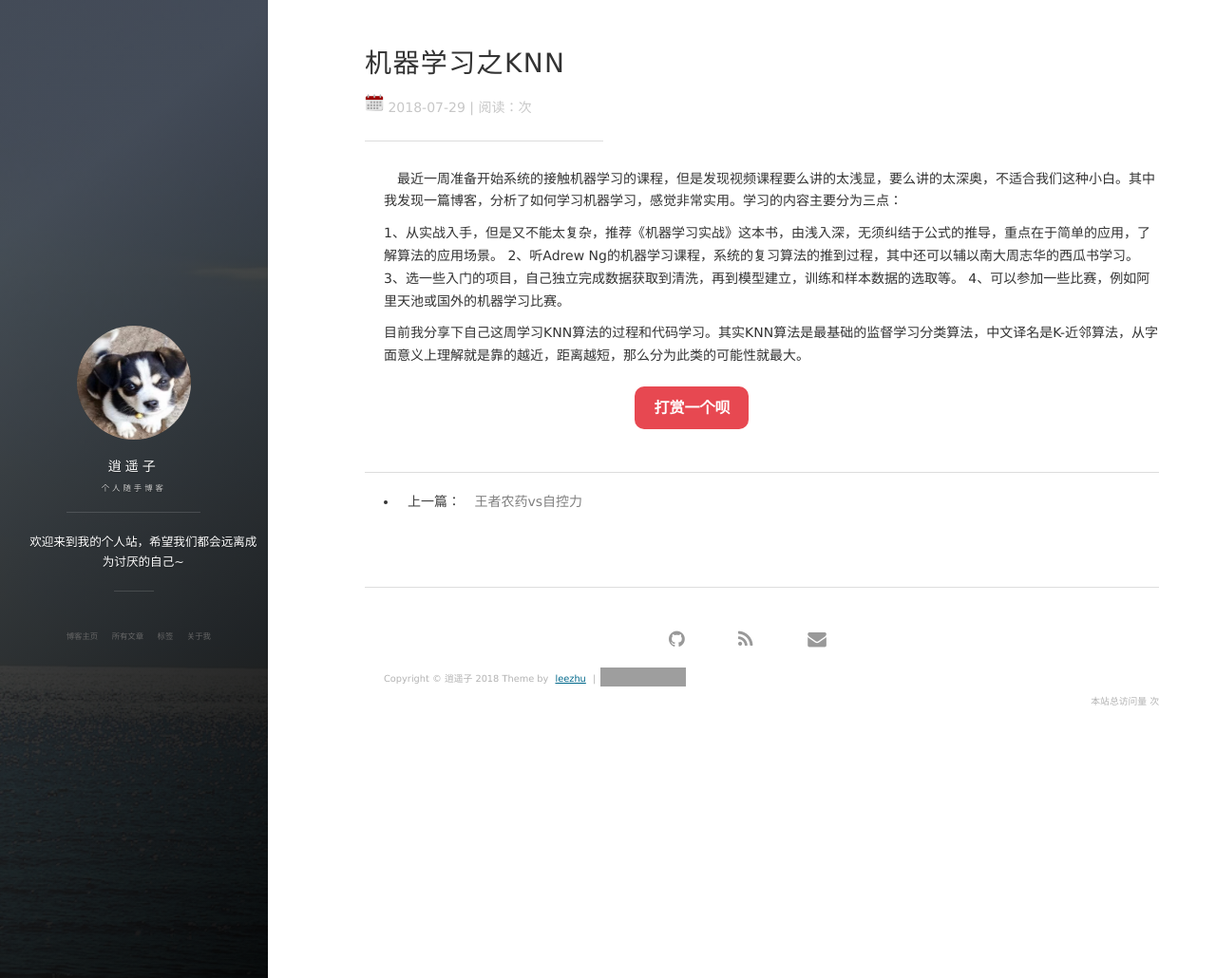
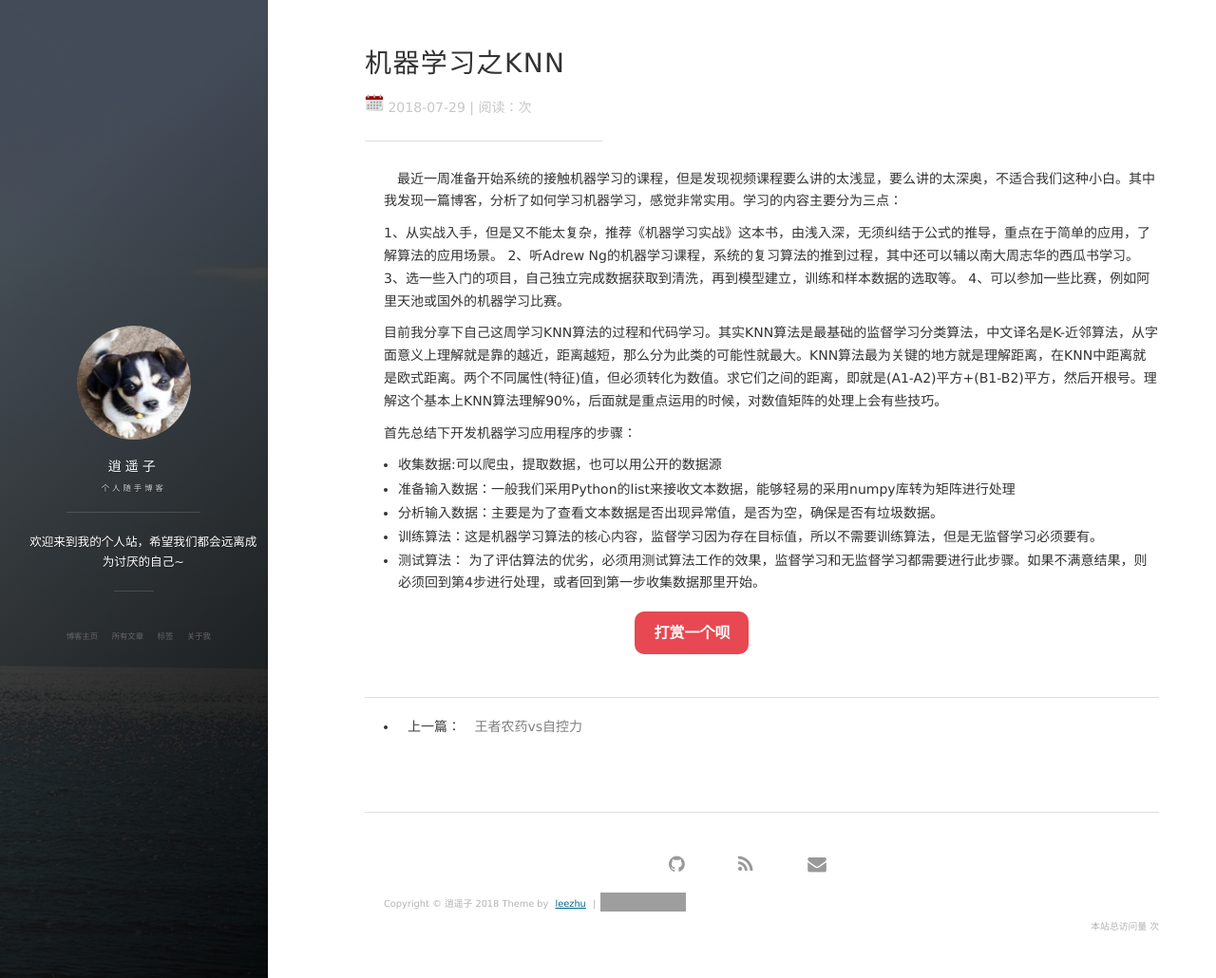
Before and after one commit to leezhu/leezhu.github.io, a Jekyll site: the page built from _posts/2018-07-29-机器学习之KNN.md, in a window 1280 px wide and 1030 px high. Shown: the whole window at 95% size. Built offline with Jekyll 4.4.1, drawn with Linux system fonts in a browser that asks for light colours; nearby versions of some CDN libraries; comment, search, counter and statistics services are not loaded; grey boxes are pictures that could not be loaded.

Commit message:
Update 2018-07-29-机器学习之KNN.md

```diff
--- a/_posts/2018-07-29-机器学习之KNN.md
+++ b/_posts/2018-07-29-机器学习之KNN.md
@@ -11,9 +11,16 @@ tag: 机器学习
 
 　最近一周准备开始系统的接触机器学习的课程，但是发现视频课程要么讲的太浅显，要么讲的太深奥，不适合我们这种小白。其中我发现一篇博客，分析了如何学习机器学习，感觉非常实用。学习的内容主要分为三点：
 
- 1、从实战入手，但是又不能太复杂，推荐《机器学习实战》这本书，由浅入深，无须纠结于公式的推导，重点在于简单的应用，了解算法的应用场景。
+  1、从实战入手，但是又不能太复杂，推荐《机器学习实战》这本书，由浅入深，无须纠结于公式的推导，重点在于简单的应用，了解算法的应用场景。
  2、听Adrew Ng的机器学习课程，系统的复习算法的推到过程，其中还可以辅以南大周志华的西瓜书学习。
  3、选一些入门的项目，自己独立完成数据获取到清洗，再到模型建立，训练和样本数据的选取等。
  4、可以参加一些比赛，例如阿里天池或国外的机器学习比赛。
 
- 目前我分享下自己这周学习KNN算法的过程和代码学习。其实KNN算法是最基础的监督学习分类算法，中文译名是K-近邻算法，从字面意义上理解就是靠的越近，距离越短，那么分为此类的可能性就最大。
+  目前我分享下自己这周学习KNN算法的过程和代码学习。其实KNN算法是最基础的监督学习分类算法，中文译名是K-近邻算法，从字面意义上理解就是靠的越近，距离越短，那么分为此类的可能性就最大。KNN算法最为关键的地方就是理解距离，在KNN中距离就是欧式距离。两个不同属性(特征)值，但必须转化为数值。求它们之间的距离，即就是(A1-A2)平方+(B1-B2)平方，然后开根号。理解这个基本上KNN算法理解90%，后面就是重点运用的时候，对数值矩阵的处理上会有些技巧。
+
+ 首先总结下开发机器学习应用程序的步骤：
+ - 收集数据:可以爬虫，提取数据，也可以用公开的数据源
+ - 准备输入数据：一般我们采用Python的list来接收文本数据，能够轻易的采用numpy库转为矩阵进行处理
+ - 分析输入数据：主要是为了查看文本数据是否出现异常值，是否为空，确保是否有垃圾数据。
+ - 训练算法：这是机器学习算法的核心内容，监督学习因为存在目标值，所以不需要训练算法，但是无监督学习必须要有。
+ - 测试算法： 为了评估算法的优劣，必须用测试算法工作的效果，监督学习和无监督学习都需要进行此步骤。如果不满意结果，则必须回到第4步进行处理，或者回到第一步收集数据那里开始。
```
